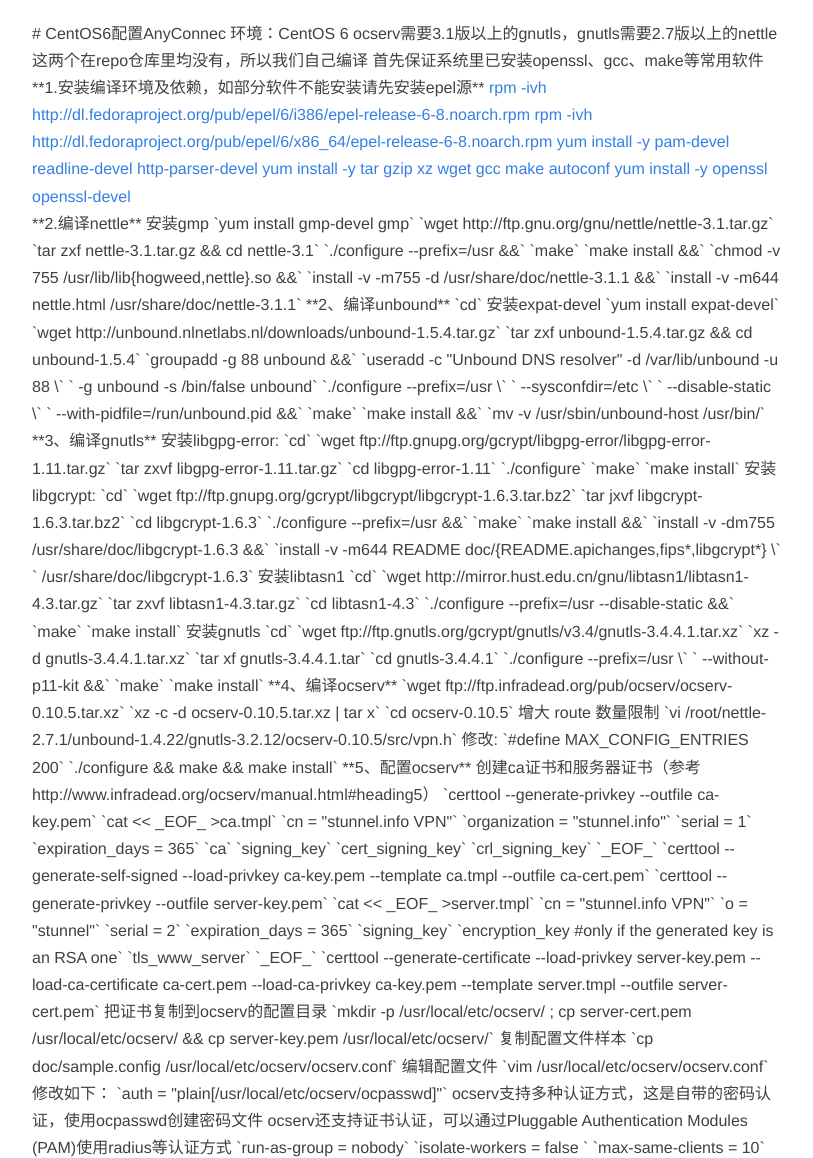
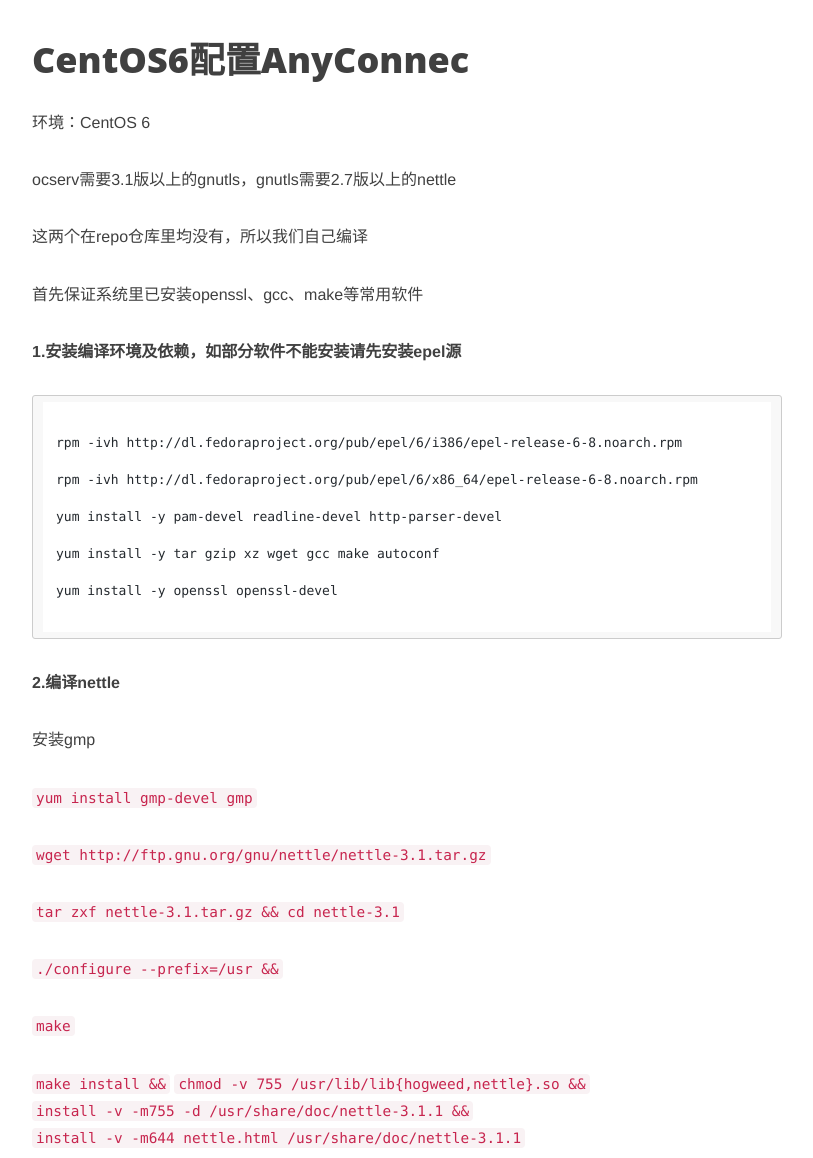
Before and after one commit to EwanZhang/EwanZhang, a Jekyll site: the page built from _posts/2015-07-04-centos6配置anyconnect.md, in a window 1280 px wide and 1400 px high. Shown: the part 242-1400 px from the top of the window, without its empty margins (233-1046 px from the left). Built offline with Jekyll 4.4.1, drawn with Linux system fonts in a browser that asks for light colours; nearby versions of some CDN libraries; comment, search, counter and statistics services are not loaded; some of the changed text lies outside the part shown.

Commit message:
Update and rename 2015-07-04-centos6配置anyconnect.html to 2015-07-04-centos6配置anyconnect.md

````diff
--- a/_posts/2015-07-04-centos6配置anyconnect.html
+++ b/_posts/2015-07-04-centos6配置anyconnect.md
@@ -20,7 +20,7 @@
 
 **1.安装编译环境及依赖，如部分软件不能安装请先安装epel源**
 
-<span style="color:#337FE5;">
+```javascript
 
 rpm -ivh http://dl.fedoraproject.org/pub/epel/6/i386/epel-release-6-8.noarch.rpm
 
@@ -32,7 +32,7 @@
 
 yum install -y openssl openssl-devel
 
-</span><br />
+```
 
 **2.编译nettle**
 
````
